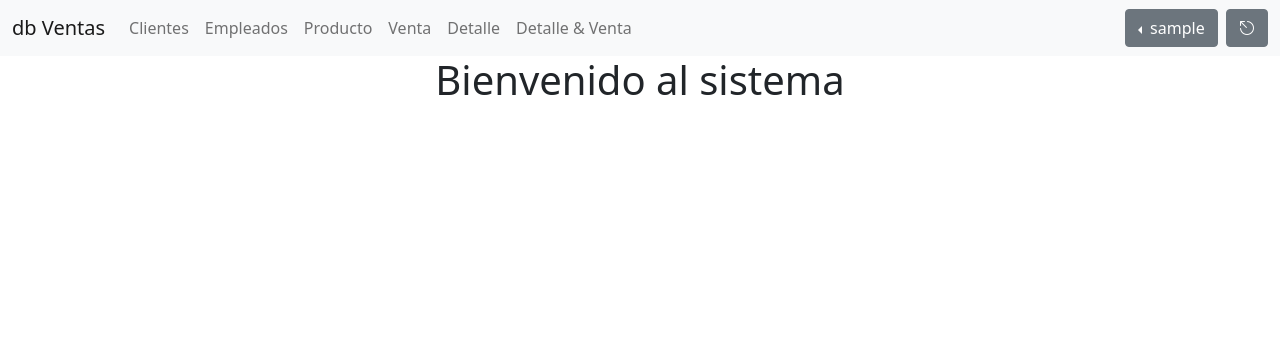
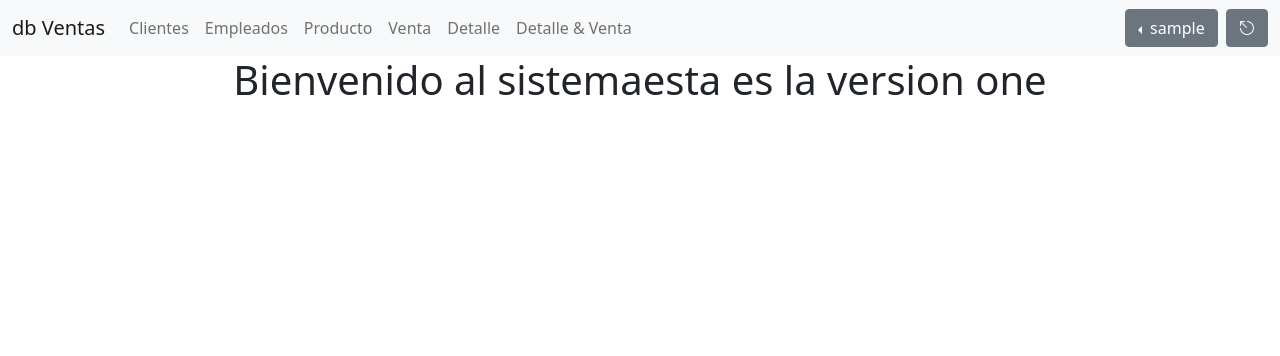
Before and after one commit to DarkKing516/introBootstrap, a PHP site: page / in a window 1280 px wide. Shown: the top 356 px of the page. Run offline with PHP 8.4, Linux system fonts and the light colour scheme; the visitor is signed in with stand-in values (Sample User, id 1).

Commit message:
index con nuevo h1: version one

```diff
--- a/index.php
+++ b/index.php
@@ -24,6 +24,7 @@
 
     <div class="content">
         <h1>Bienvenido al sistema</h1>
+        <h1>esta es la version one</h1>
     </div>
 
 </body>
```
